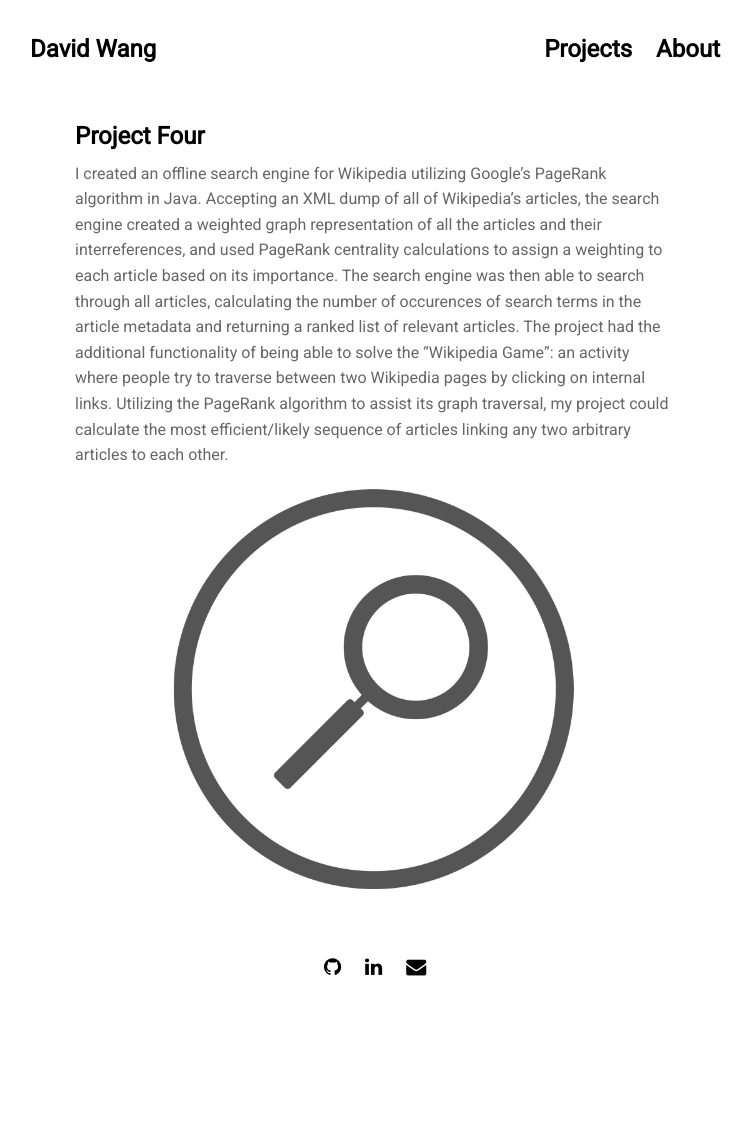
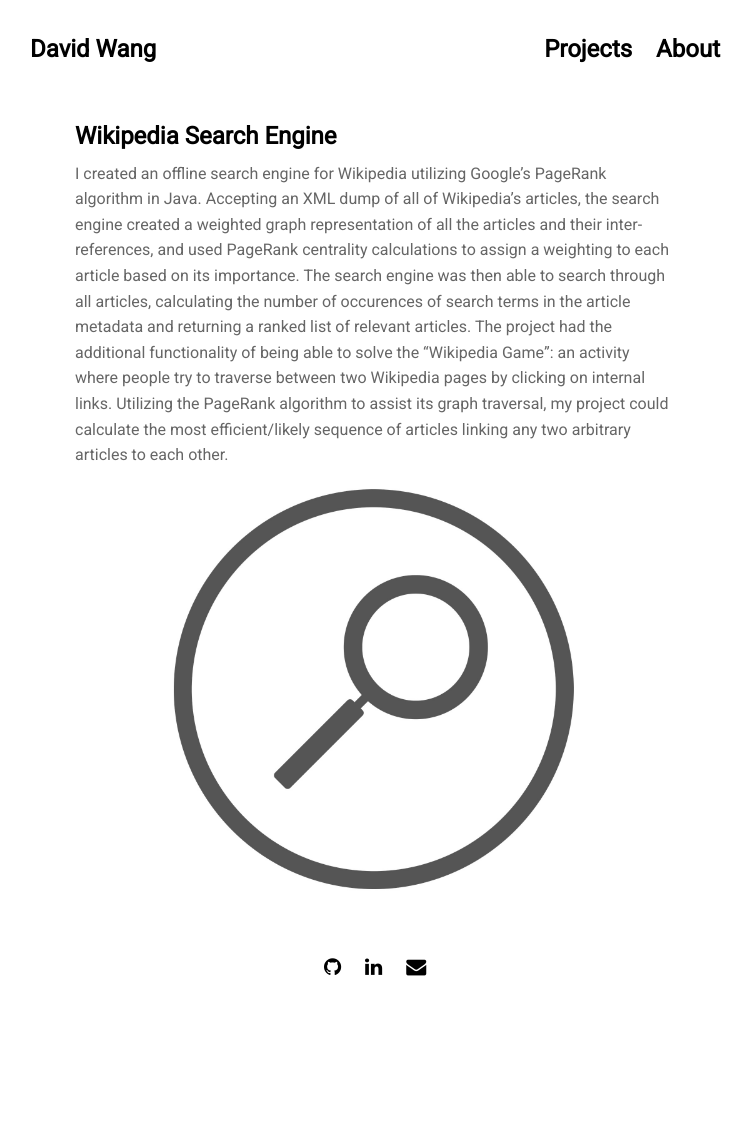
Before and after one commit to david-wang-1/david-wang-1.github.io, a Jekyll site: the page built from projects/proj-4.md, in a window 1280 px wide. Shown: the whole page, without its empty margins (265-1017 px from the left). Built offline with Jekyll 4.4.1, drawn with Linux system fonts in a browser that asks for light colours; nearby versions of some CDN libraries.

Commit message:
fixing project 4 typo

```diff
--- a/projects/proj-4.md
+++ b/projects/proj-4.md
@@ -1,8 +1,8 @@
 ---
 layout: post
-title: 'Project Four'
+title: 'Wikipedia Search Engine'
 ---
 
-I created an offline search engine for Wikipedia utilizing Google's PageRank algorithm in Java. Accepting an XML dump of all of Wikipedia's articles, the search engine created a weighted graph representation of all the articles and their interreferences, and used PageRank centrality calculations to assign a weighting to each article based on its importance. The search engine was then able to search through all articles, calculating the number of occurences of search terms in the article metadata and returning a ranked list of relevant articles. The project had the additional functionality of being able to solve the "Wikipedia Game": an activity where people try to traverse between two Wikipedia pages by clicking on internal links. Utilizing the PageRank algorithm to assist its graph traversal, my project could calculate the most efficient/likely sequence of articles linking any two arbitrary articles to each other.
+I created an offline search engine for Wikipedia utilizing Google's PageRank algorithm in Java. Accepting an XML dump of all of Wikipedia's articles, the search engine created a weighted graph representation of all the articles and their inter-references, and used PageRank centrality calculations to assign a weighting to each article based on its importance. The search engine was then able to search through all articles, calculating the number of occurences of search terms in the article metadata and returning a ranked list of relevant articles. The project had the additional functionality of being able to solve the "Wikipedia Game": an activity where people try to traverse between two Wikipedia pages by clicking on internal links. Utilizing the PageRank algorithm to assist its graph traversal, my project could calculate the most efficient/likely sequence of articles linking any two arbitrary articles to each other.
 
 {% include image.html url="http://www.gratisography.com" image="projects/proj-4/thumb.jpg" %}
```
